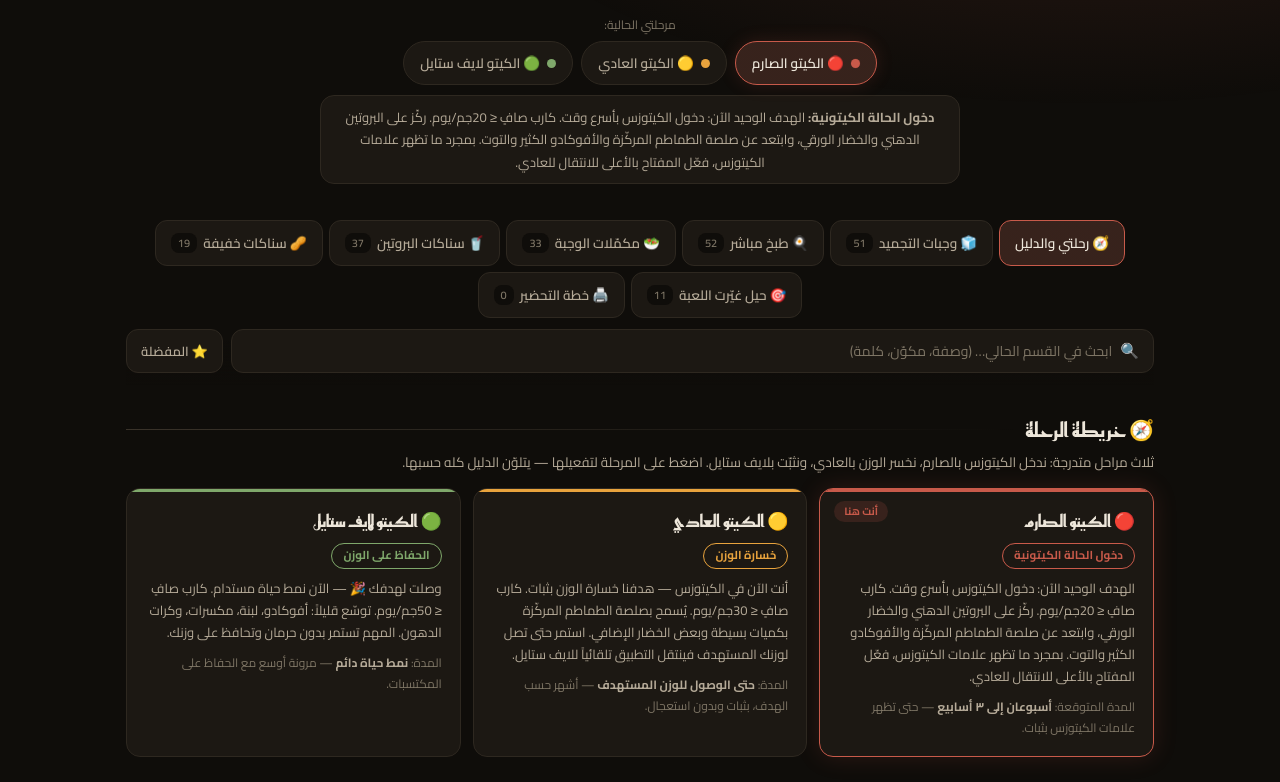
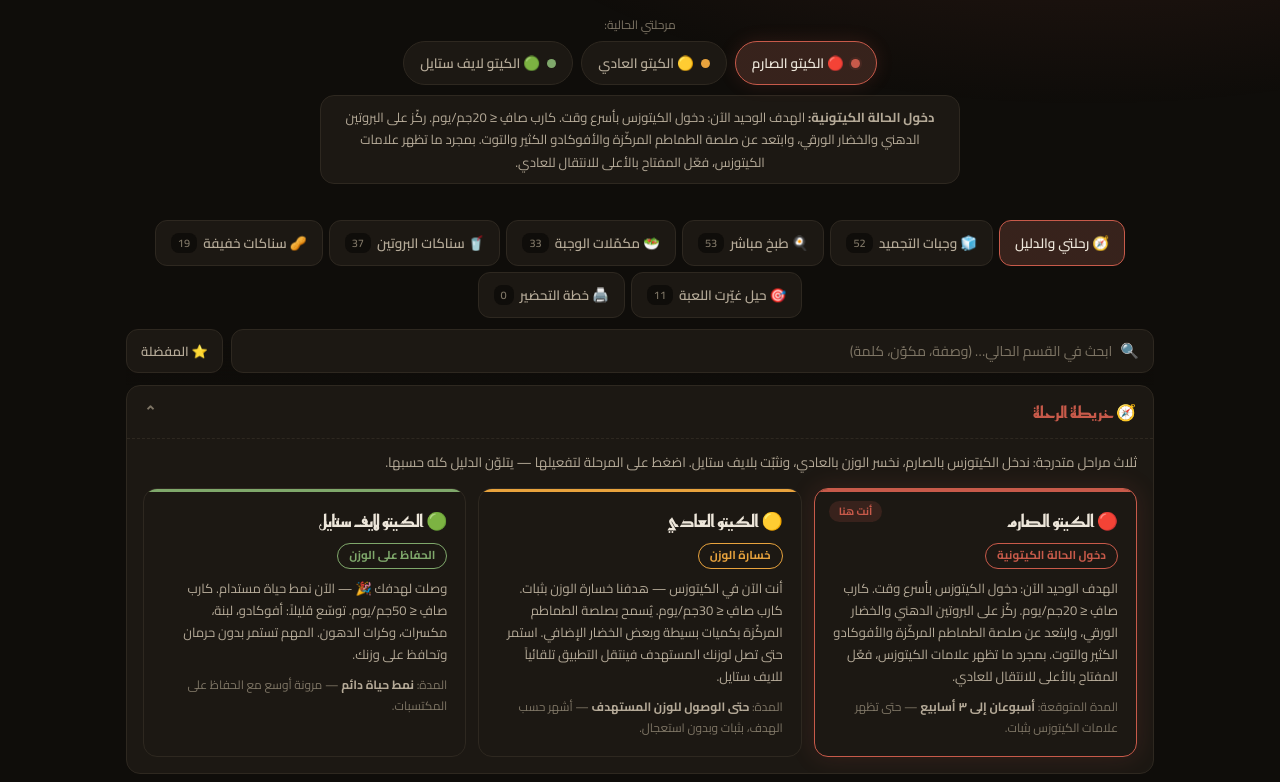
Before and after one commit to Musa85/keto, a plain HTML site: page index.html in a window 1280 px wide. Shown: the part 113-895 px from the top of the page. Drawn offline with Linux system fonts and the light colour scheme.

Commit message:
شرمب دوريا يابانية كيتو (تجميد m52 + طازجة) + صفحة رحلتي بأقسام قابلة للطي (أكورديون)
Co-Authored-By: Claude Fable 5 <noreply@anthropic.com>

```diff
--- a/index.html
+++ b/index.html
@@ -145,6 +145,19 @@ header{padding:34px 0 10px;text-align:center}
 .swap .show-{grid-column:1/-1;font-size:12.5px;color:var(--txt2);border-top:1px dashed var(--line);padding-top:9px}
 .swap .sk{color:var(--acc);font-weight:700}
 .swapcat{font-size:13.5px;color:var(--txt2);margin:18px 0 8px;font-weight:700}
+
+/* ===== أقسام قابلة للطي (رحلتي) ===== */
+.jsec{background:var(--card);border:1px solid var(--line);border-radius:var(--r);margin-bottom:10px;overflow:hidden}
+.jsec .jsum{width:100%;display:flex;align-items:center;gap:10px;padding:14px 17px;font-family:'Reem Kufi',sans-serif;font-size:16px;font-weight:700;color:var(--txt);text-align:start;cursor:pointer;transition:.2s}
+.jsec .jsum:hover{background:var(--card2)}
+.jsec.open .jsum{color:var(--acc)}
+.jcount{font-size:10.5px;color:var(--txt3);background:var(--bg2);border:1px solid var(--line);padding:1px 9px;border-radius:99px;font-family:'Cairo',sans-serif;font-weight:600}
+.jarr{margin-inline-start:auto;color:var(--txt3);transition:transform .25s;font-size:15px}
+.jsec.open .jarr{transform:rotate(180deg)}
+.jsec .jbody{display:none;padding:2px 16px 16px;border-top:1px dashed var(--line)}
+.jsec.open .jbody{display:block;animation:fadein .25s}
+.jsec .jbody .sec-sub{margin-top:10px}
+.jsec .jbody .signs,.jsec .jbody .jgrid,.jsec .jbody .glist{margin-top:10px}
 
 /* ===== Sides ===== */
 .sgroup-title{display:flex;align-items:center;gap:9px;font-size:16px;margin:24px 0 10px}
@@ -2724,6 +2737,45 @@ const HACKS = [
    steps:['رشة قرفة + قطرة فانيلا + ستيفيا في قهوتك (مع رشة كريمة ثقيلة للقوام).','نفس المزيج على الزبادي اليوناني أو الموس.','جرّب الهيل وجوزة الطيب بنفس المنطق — مكتبة «توابل الحلا» كلها مفتوحة لك.'],
    tip:'اصنع برطمان «خلطة الكراميل» جاهزاً: قرفة + فانيلا بودرة + إريثريتول.' },
 ];
+
+// ============================================================
+// 🦐 شرمب دوريا اليابانية (エビドリア) — نسخة كيتو
+// ============================================================
+RECIPES.push({
+  id:'m52', emoji:'🇯🇵', name:'شرمب دوريا يابانية (جراتان الروبيان)', equip:'oven',
+  desc:'الطبق الياباني المعشوق بنسخة كيتو: أرز قرنبيط بالزبدة تحت صلصة بيضاء حريرية بالروبيان والمشروم، ووجه موزاريلا متحمّر.',
+  base:'shrimp', diets:['strict','normal','lifestyle'], odor:'med',
+  freeze:'جيد جداً', reheat:'مايكروويف 2 دقيقة بقوة متوسطة (لا تزد — الروبيان يقسى)، أو فرن 170°م 10 دقائق ليرجع الوجه مقرمشاً', store:'حصص بعلب تتحمل الفرن والمايكروويف',
+  prepMin:15, cookMin:25, difficulty:'متوسط', kcal:520, p:38, f:36, c:8,
+  snacks:['s05','s16'],
+  ingredients:[
+    {key:'shrimp',amt:150},
+    {key:'cauliflower',amt:180},
+    {key:'butter',amt:18},
+    {key:'cream_cooking',amt:80},
+    {key:'cream_cheese',amt:20},
+    {key:'mozzarella',amt:35,alts:['cheddar','parmesan']},
+    {key:'mushroom',amt:40,alts:['mushroom_can']},
+    {key:'onion',amt:20},
+    {key:'garlic',amt:1},
+    {key:'salt',amt:3},{key:'black_pepper',amt:1}
+  ],
+  steps:[
+    'ابشر القرنبيط «أرزاً» وقلّبه بنصف الزبدة 4 دقائق مع ملح — افرده طبقة أولى في صحن الجراتان.',
+    'الصلصة البيضاء (بدون دقيق): شوّح البصل والمشروم بباقي الزبدة حتى يجف، أضف الثوم.',
+    'أضف الكريمة والجبن الكريمي على نار هادئة وحرّك حتى تصير صلصة حريرية متماسكة (رشة جوزة الطيب إن وجدت — سر النكهة اليابانية).',
+    'أضف الروبيان المجفف للصلصة دقيقتين فقط حتى يتورّد.',
+    'اسكب الصلصة بالروبيان فوق طبقة الأرز، غطِّ الوجه بالموزاريلا.',
+    'فرن 200°م (شواية بالنهاية) 10–12 دقيقة حتى يتحمّر الوجه ذهبياً.',
+    'برّدها وقسّمها حصصاً وجمّد — أنجح وجبة «مطعم» في الفريزر.'
+  ]
+});
+SECTIONS.find(s=>s.title==='الروبيان').recipes.push({
+  name:'شرمب دوريا يابانية (جراتان طازج)', meta:['٣٥ دقيقة','فرن'],
+  ing:['٢٥٠جم روبيان مقشّر مجفف','٣ أكواب أرز قرنبيط','٣ م.ك زبدة','كوب كريمة طبخ + ٢ م.ك جبن كريمي','حفنة مشروم شرائح وبصل مفروم قليل','كوب موزاريلا مبشورة','ثوم، ملح، فلفل أبيض، رشة جوزة الطيب (اختياري)'],
+  steps:['قلّب أرز القرنبيط بالزبدة ٤ دقائق وافرده في صحن فرن.','شوّح البصل والمشروم بالزبدة، ثم الكريمة والجبن الكريمي حتى تتماسك الصلصة (هذه البشاميل الكيتوية).','أضف الروبيان دقيقتين حتى يتورّد وتبّل بجوزة الطيب.','اسكب فوق الأرز وغطِّ بالموزاريلا.','فرن ٢٠٠ درجة ١٠–١٢ دقيقة حتى يتحمّر الوجه — قدّمها تغلي بصحنها مثل المطاعم اليابانية.'],
+  tip:'السر الياباني: صلصة بيضاء ناعمة جداً + وجه متحمّر + تقديمها بصحن الفرن نفسه وهي تغلي.'
+});
 // ============================================================
 // الحالة العامة
 // ============================================================
@@ -2852,9 +2904,16 @@ function renderTabs(){
 // ============================================================
 // 1) رحلتي والدليل
 // ============================================================
+let journeyOpen = new Set(['map']);
+function jsec(id, title, count, body){
+  const open = journeyOpen.has(id) || !!q;
+  return `<div class="jsec ${open?'open':''}">
+    <button class="jsum" data-jsec="${id}">${title}${count?` <span class="jcount">${count}</span>`:''}<span class="jarr">⌄</span></button>
+    <div class="jbody">${body}</div></div>`;
+}
 function renderJourney(){
-  let h = `<h2 class="sec-title">🧭 خريطة الرحلة</h2>
-  <p class="sec-sub">ثلاث مراحل متدرجة: ندخل الكيتوزس بالصارم، نخسر الوزن بالعادي، ونثبّت بلايف ستايل. اضغط على المرحلة لتفعيلها — يتلوّن الدليل كله حسبها.</p>
+  // 1) خريطة الرحلة
+  let mapB = `<p class="sec-sub">ثلاث مراحل متدرجة: ندخل الكيتوزس بالصارم، نخسر الوزن بالعادي، ونثبّت بلايف ستايل. اضغط على المرحلة لتفعيلها — يتلوّن الدليل كله حسبها.</p>
   <div class="jgrid">` + Object.values(PHASES).map(p=>{
     const [pc,pg] = PHASE_COLORS[p.key];
     return `<div class="jcard ${state.phase===p.key?'cur':''}" data-phase="${p.key}" style="--jc:${pc};--jg:${pg};cursor:pointer">
@@ -2866,28 +2925,29 @@ function renderJourney(){
     </div>`;
   }).join('') + `</div>`;
 
-  h += `<h2 class="sec-title">🔁 متى أنتقل بين المراحل؟</h2><div class="signs">` +
+  // 2) الانتقال بين المراحل
+  const transB = `<div class="signs">` +
     TRANSITIONS.map(t=>`<div class="sign"><span class="se">${t.e}</span><div><b>${t.n}</b><span>${t.d}</span></div></div>`).join('') + `</div>`;
 
-  h += `<h2 class="sec-title">🧪 علامات دخول الكيتوزس</h2><div class="signs">` +
+  // 3) علامات الكيتوزس
+  const signsB = `<div class="signs">` +
     KETO_SIGNS.map(s=>`<div class="sign"><span class="se">${s.e}</span><div><b>${s.n}</b><span>${s.d}</span></div></div>`).join('') + `</div>`;
 
-  h += `<h2 class="sec-title">🤒 إنفلونزا الكيتو وعلاجها</h2><div class="signs">` +
+  // 4) إنفلونزا الكيتو
+  const fluB = `<div class="signs">` +
     KETO_FLU.map(s=>`<div class="sign"><span class="se">${s.e}</span><div><b>${s.n}</b><span>${s.d}</span></div></div>`).join('') + `</div>`;
 
-  // دليل المسموح والممنوع
-  h += `<h2 class="sec-title">📋 دليل المسموح والممنوع</h2>
-  <p class="sec-sub">الحكم الملوّن حسب مرحلتك الحالية (${PHASES[state.phase].emoji} ${PHASES[state.phase].name}). ✓ مسموح · ⚠ مشروط · ✕ ممنوع.</p>`;
-  h += chipRow([
+  // 5) دليل المسموح والممنوع
+  let guideB = `<p class="sec-sub">الحكم الملوّن حسب مرحلتك الحالية (${PHASES[state.phase].emoji} ${PHASES[state.phase].name}). ✓ مسموح · ⚠ مشروط · ✕ ممنوع.</p>`;
+  guideB += chipRow([
     {v:'all',t:'الكل'},{v:'y',t:'✓ المسموح'},{v:'c',t:'⚠ المشروط'},{v:'n',t:'✕ الممنوع'}
   ], guideStatus, 'gstatus');
-
   for (const [ck, cat] of Object.entries(GUIDE_CATS)){
     const items = GUIDE_DATA.filter(it => it.cat===ck
       && (guideStatus==='all' || it.s[state.phase]===guideStatus)
       && (hit(it.n) || hit(it.cond)));
     if (!items.length) continue;
-    h += `<h3 class="gcat-title">${cat.e} ${cat.n}</h3><div class="glist">` + items.map(it=>{
+    guideB += `<h3 class="gcat-title">${cat.e} ${cat.n}</h3><div class="glist">` + items.map(it=>{
       const pills = Object.keys(GUIDE_PHASES).map(k=>{
         const m = GSMAP[it.s[k]], p = GUIDE_PHASES[k];
         const short = p.name.replace('الكيتو ','').replace('كيتو ','');
@@ -2899,17 +2959,23 @@ function renderJourney(){
     }).join('') + `</div>`;
   }
 
-  // التحويلات الذكية
-  h += `<h2 class="sec-title">🔄 التحويلات الذكية (ممنوع ← بديله الكيتوني)</h2>`;
-  let lastCat = '';
+  // 6) التحويلات الذكية
+  let swapsB = '', lastCat = '';
   for (const s of SWAPS.filter(s=>hit(s.from.n)||hit(s.to.n)||hit(s.how)||hit(s.cat))){
-    if (s.cat !== lastCat){ h += `<div class="swapcat">${s.cat}</div>`; lastCat = s.cat; }
-    h += `<div class="swap" style="margin-bottom:8px">
+    if (s.cat !== lastCat){ swapsB += `<div class="swapcat">${s.cat}</div>`; lastCat = s.cat; }
+    swapsB += `<div class="swap" style="margin-bottom:8px">
       <div class="sfrom">${s.from.e} ${s.from.n}</div><div class="sarrow">←</div>
       <div class="sto">${s.to.e} ${s.to.n}</div>
       <div class="show-">${s.how}</div>
     </div>`;
   }
+
+  const h = jsec('map','🧭 خريطة الرحلة', '', mapB)
+    + jsec('trans','🔁 متى أنتقل بين المراحل؟', TRANSITIONS.length, transB)
+    + jsec('signs','🧪 علامات دخول الكيتوزس', KETO_SIGNS.length, signsB)
+    + jsec('flu','🤒 إنفلونزا الكيتو وعلاجها', KETO_FLU.length, fluB)
+    + jsec('guide','📋 دليل المسموح والممنوع', GUIDE_DATA.length, guideB)
+    + jsec('swaps','🔄 التحويلات الذكية (ممنوع ← بديله)', SWAPS.length, swapsB);
   $('#pane-journey').innerHTML = h;
 }
 
@@ -3356,8 +3422,14 @@ function renderActive(){ renderTabs(); RENDER[state.tab](); }
 function renderAll(){ applyPhase(); renderActive(); }
 
 document.addEventListener('click', e => {
-  const t = e.target.closest('[data-phase],[data-tab],[data-fav],[data-plan],[data-pinc],[data-pdec],[data-prem],[data-have],[data-print],[data-clearplan],[data-card] .chead,[data-card] .cbadges,[data-card] .macros,[data-fzbase],[data-fztog],[data-frcat],[data-prbase],[data-prtype],[data-prfast],[data-gstatus]');
+  const t = e.target.closest('[data-phase],[data-tab],[data-fav],[data-plan],[data-pinc],[data-pdec],[data-prem],[data-have],[data-print],[data-clearplan],[data-jsec],[data-card] .chead,[data-card] .cbadges,[data-card] .macros,[data-fzbase],[data-fztog],[data-frcat],[data-prbase],[data-prtype],[data-prfast],[data-gstatus]');
   if (!t) return;
+
+  if (t.dataset.jsec){
+    const id = t.dataset.jsec;
+    journeyOpen.has(id) ? journeyOpen.delete(id) : journeyOpen.add(id);
+    renderJourney(); return;
+  }
 
   if (t.dataset.plan){
     const uid = t.dataset.plan;
```
